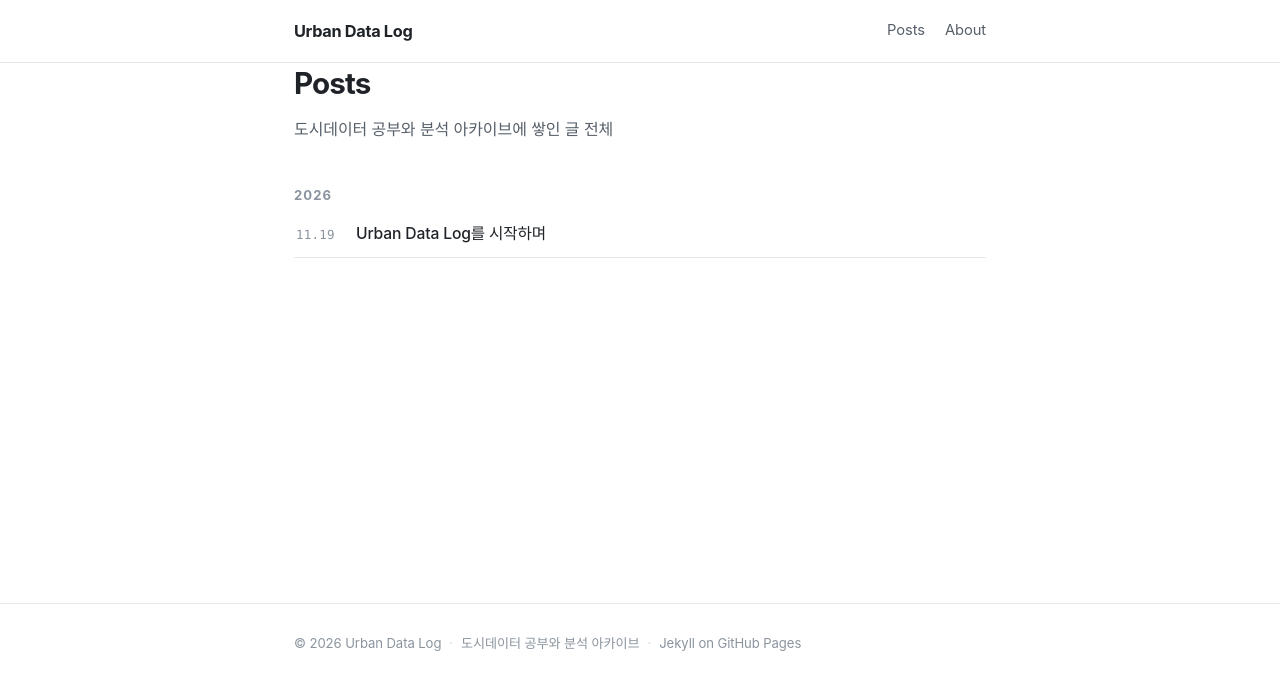
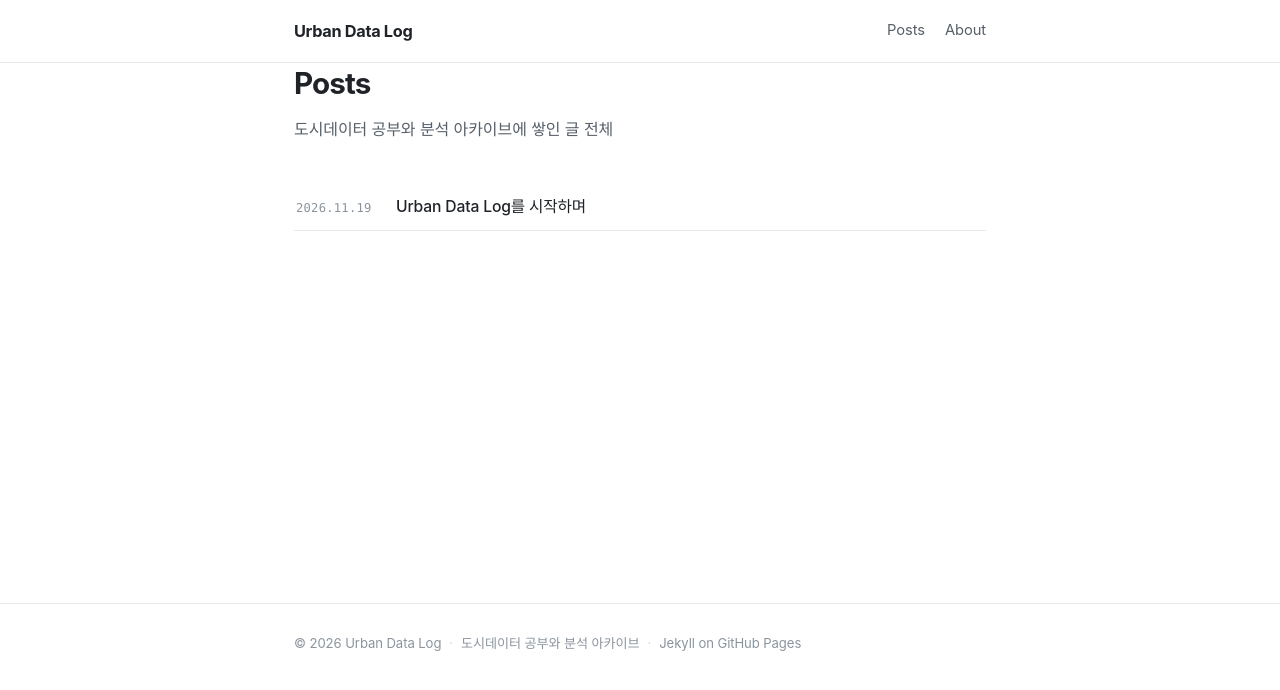
Before and after one commit to yoontap-bit/github.io, a Jekyll site: the page built from posts.html, in a window 1280 px wide. Shown: the top 690 px of the page. Built offline with Jekyll 4.4.1, drawn with Linux system fonts in a browser that asks for light colours; some web fonts are replaced.

Commit message:
Archive list·nav·footer 정리와 수식/지도 예시 보강

```diff
--- a/_layouts/default.html
+++ b/_layouts/default.html
@@ -68,6 +68,7 @@
 
       var blocks = document.querySelectorAll('.post-content div.highlight, .post-content pre');
       blocks.forEach(function (block) {
+        if (block.tagName === 'PRE' && block.closest('div.highlight')) return;
         if (block.dataset.copyReady === 'true') return;
         block.dataset.copyReady = 'true';
         var pre = block.tagName === 'PRE' ? block : block.querySelector('pre');
--- a/assets/css/style.css
+++ b/assets/css/style.css
@@ -119,6 +119,7 @@ a:hover { text-decoration: underline; }
 .site-nav a {
   color: var(--ink-soft);
   padding: 4px 0;
+  white-space: nowrap;
   border-bottom: 1px solid transparent;
 }
 .site-nav a:hover {
@@ -215,7 +216,7 @@ main {
   gap: 14px;
   padding: 11px 2px;
 }
-.post-item--compact .post-item-date { margin: 0; min-width: 46px; }
+.post-item--compact .post-item-date { margin: 0; min-width: 86px; font-size: 0.76rem; }
 .post-item--compact .post-item-title { font-size: 0.98rem; font-weight: 500; }
 
 .year-title {
@@ -545,6 +546,7 @@ div.highlight:hover .copy-btn,
   color: var(--ink-faint);
   font-family: var(--font-mono);
 }
+.tag-list li { flex: 0 0 auto; white-space: nowrap; }
 
 .back-link {
   font-size: 0.92rem;
@@ -567,6 +569,7 @@ div.highlight:hover .copy-btn,
   gap: 8px;
   line-height: 1.8;
 }
+.footer-inner > span { white-space: nowrap; }
 .footer-sep { color: var(--line-strong); }
 
 /* ── 문법 강조 (Rouge · GitHub Light 계열) ───────────── */
@@ -609,7 +612,7 @@ div.highlight:hover .copy-btn,
   .post-content h3 { font-size: 1.04rem; }
   .post-header { margin-bottom: 30px; }
   .post-item--compact { gap: 10px; }
-  .post-item--compact .post-item-date { min-width: 42px; font-size: 0.74rem; }
+  .post-item--compact .post-item-date { min-width: 80px; font-size: 0.72rem; }
   .embed iframe { height: 340px; }
   .embed--square iframe { height: 420px; }
   .post-content div.highlight pre,
--- a/feed.xml
+++ b/feed.xml
@@ -16,7 +16,7 @@ layout: null
       <link>{{ post.url | absolute_url }}</link>
       <guid isPermaLink="true">{{ post.url | absolute_url }}</guid>
       <pubDate>{{ post.date | date_to_rfc822 }}</pubDate>
-      <description>{{ post.excerpt | strip_html | normalize_whitespace | xml_escape }}</description>
+      <description>{{ post.description | default: post.excerpt | strip_html | normalize_whitespace | xml_escape }}</description>
     </item>
     {% endfor %}
   </channel>
--- a/index.html
+++ b/index.html
@@ -16,7 +16,7 @@ layout: default
   <a class="post-item" href="{{ post.url | relative_url }}">
     <time class="post-item-date" datetime="{{ post.date | date_to_xmlschema }}">{{ post.date | date: '%Y.%m.%d' }}</time>
     <span class="post-item-title">{{ post.title }}</span>
-    <span class="post-item-excerpt">{{ post.excerpt | strip_html | normalize_whitespace | truncate: 120 }}</span>
+    <span class="post-item-excerpt">{{ post.description | default: post.excerpt | strip_html | normalize_whitespace | truncate: 120 }}</span>
   </a>
   {% else %}
   <p class="empty">아직 글이 없습니다.</p>
--- a/posts.html
+++ b/posts.html
@@ -10,23 +10,16 @@ description: 도시데이터 공부와 분석 아카이브의 전체 글 목록
 </header>
 
 <section class="archive">
-  {% assign current_year = '' %}
-  {% for post in site.posts %}
-    {% assign y = post.date | date: '%Y' %}
-    {% if y != current_year %}
-      {% if current_year != '' %}</ul>{% endif %}
-      <h2 class="year-title">{{ y }}</h2>
-      <ul class="archive-list">
-      {% assign current_year = y %}
-    {% endif %}
+  <ul class="archive-list">
+    {% for post in site.posts %}
     <li>
       <a class="post-item post-item--compact" href="{{ post.url | relative_url }}">
-        <time class="post-item-date" datetime="{{ post.date | date_to_xmlschema }}">{{ post.date | date: '%m.%d' }}</time>
+        <time class="post-item-date" datetime="{{ post.date | date_to_xmlschema }}">{{ post.date | date: '%Y.%m.%d' }}</time>
         <span class="post-item-title">{{ post.title }}</span>
       </a>
     </li>
-  {% endfor %}
-  {% if current_year != '' %}</ul>{% endif %}
+    {% endfor %}
+  </ul>
   {% if site.posts.size == 0 %}
   <p class="empty">아직 글이 없습니다.</p>
   {% endif %}
```
